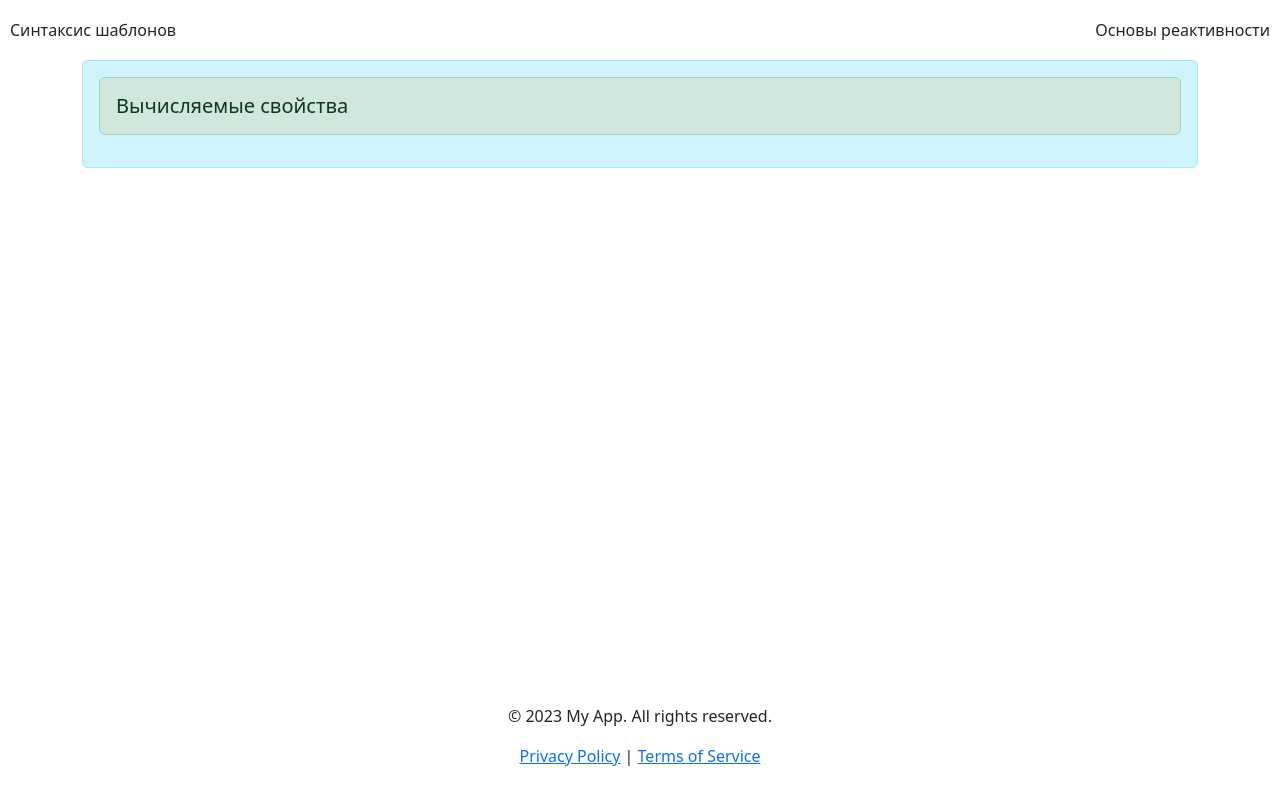
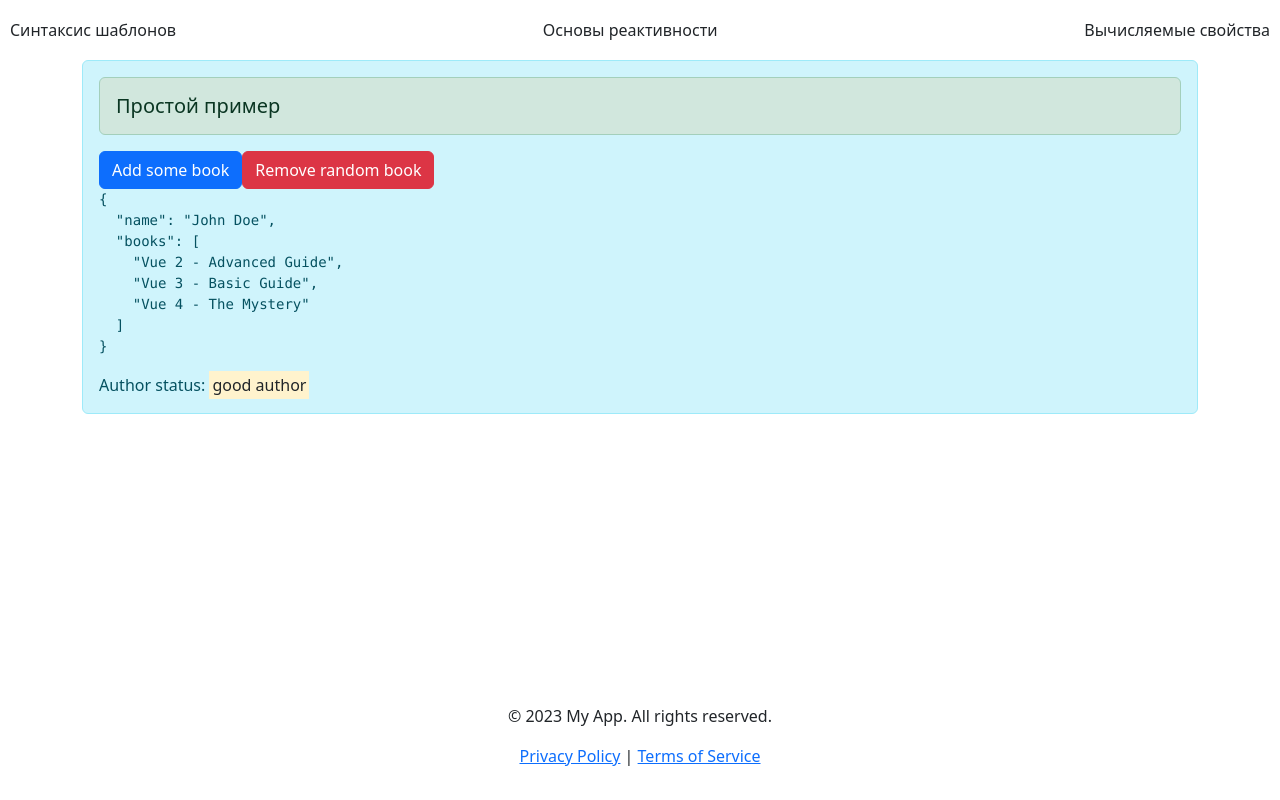
Before and after one commit to Lam0z/lessons_vue, a Nuxt app: page /computed in a window 1280 px wide. Built offline with nearby package versions, Linux system fonts and the light colour scheme.

Commit message:
computed lesson

```diff
--- a/components/AppHeader.vue
+++ b/components/AppHeader.vue
@@ -2,6 +2,7 @@
 const links = [
     { name: "Синтаксис шаблонов", path: "/syntax" },
     { name: "Основы реактивности", path: "/reactive" },
+    { name: "Вычисляемые свойства", path: "/computed" },
     // { name: "Contact", path: "/contact" },
 ];
 </script>
--- a/pages/computed.vue
+++ b/pages/computed.vue
@@ -1,9 +1,50 @@
-<script setup></script>
+<script setup>
+const author = reactive({
+    name: "John Doe",
+    books: [
+        "Vue 2 - Advanced Guide",
+        "Vue 3 - Basic Guide",
+        "Vue 4 - The Mystery",
+    ],
+});
+const isBooksListEmppty = computed(() =>
+    author.books.length === 0 ? true : false
+);
+const authorStatus = computed(() => {
+    return author.books.length >= 3 ? "good author" : "bad author";
+});
+const addBook = () => {
+    author.books.push(`New Book ${Math.floor(Math.random() * 100)}`);
+};
+const removerandombook = () => {
+    if (author.books.length > 0) {
+        const index = Math.floor(Math.random() * author.books.length);
+        author.books.splice(index, 1);
+    }
+};
+</script>
 
 <template>
-    <!--  -->
-    <LPart title="Вычисляемые свойства"> </LPart>
-    <!--  -->
+    <LPart title="Простой пример">
+        <button class="btn btn-primary" @click="addBook">Add some book</button>
+        <button
+            class="btn btn-danger"
+            @click="removerandombook"
+            :disabled="isBooksListEmppty"
+        >
+            {{
+                isBooksListEmppty ? "No books to remove" : "Remove random book"
+            }}
+        </button>
+        <div>
+            <pre>{{ author }}</pre>
+        </div>
+        <div>
+            <label
+                >Author status: <mark>{{ authorStatus }}</mark></label
+            >
+        </div>
+    </LPart>
 </template>
 
 <style lang="scss" scoped></style>
```
